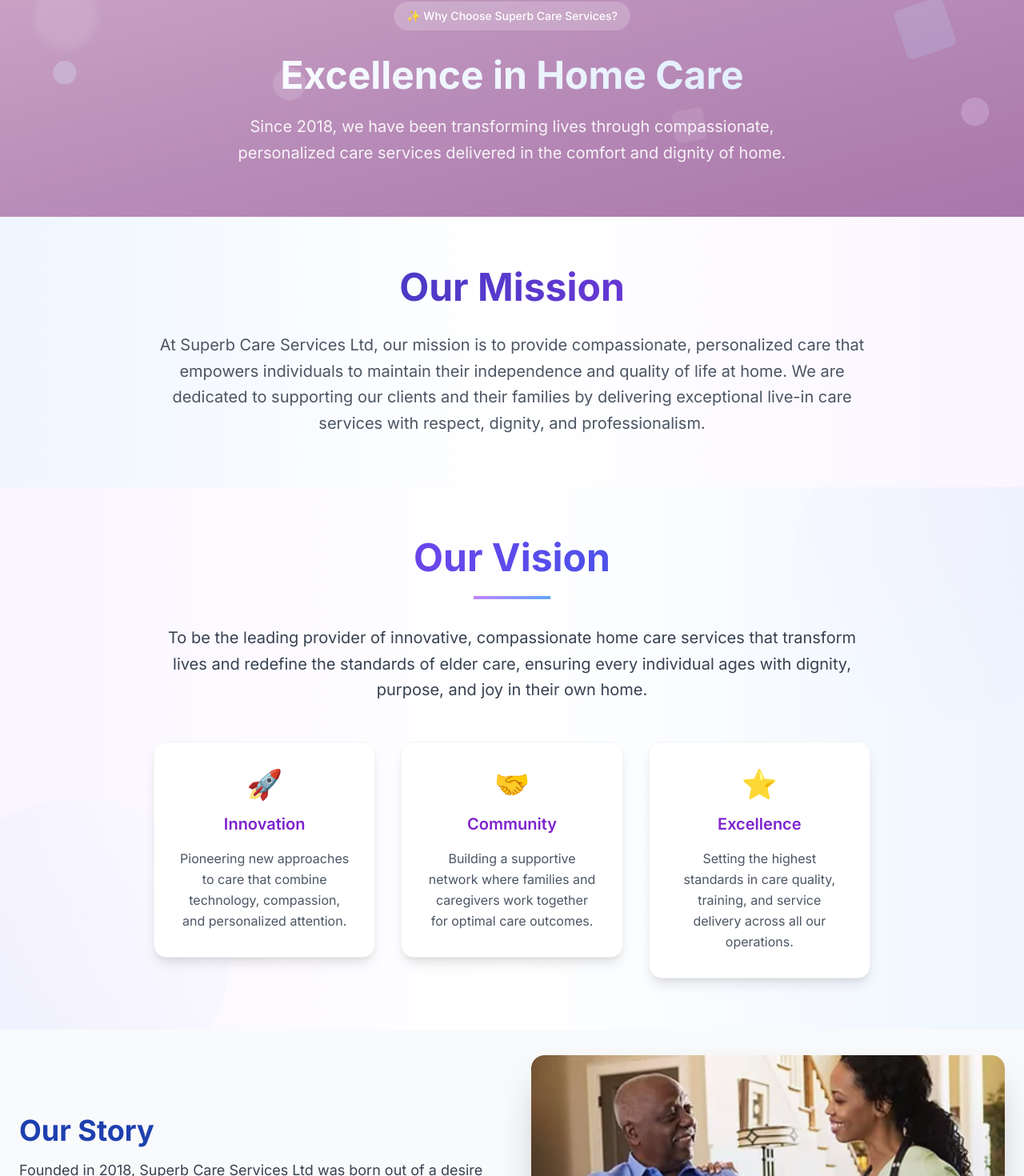
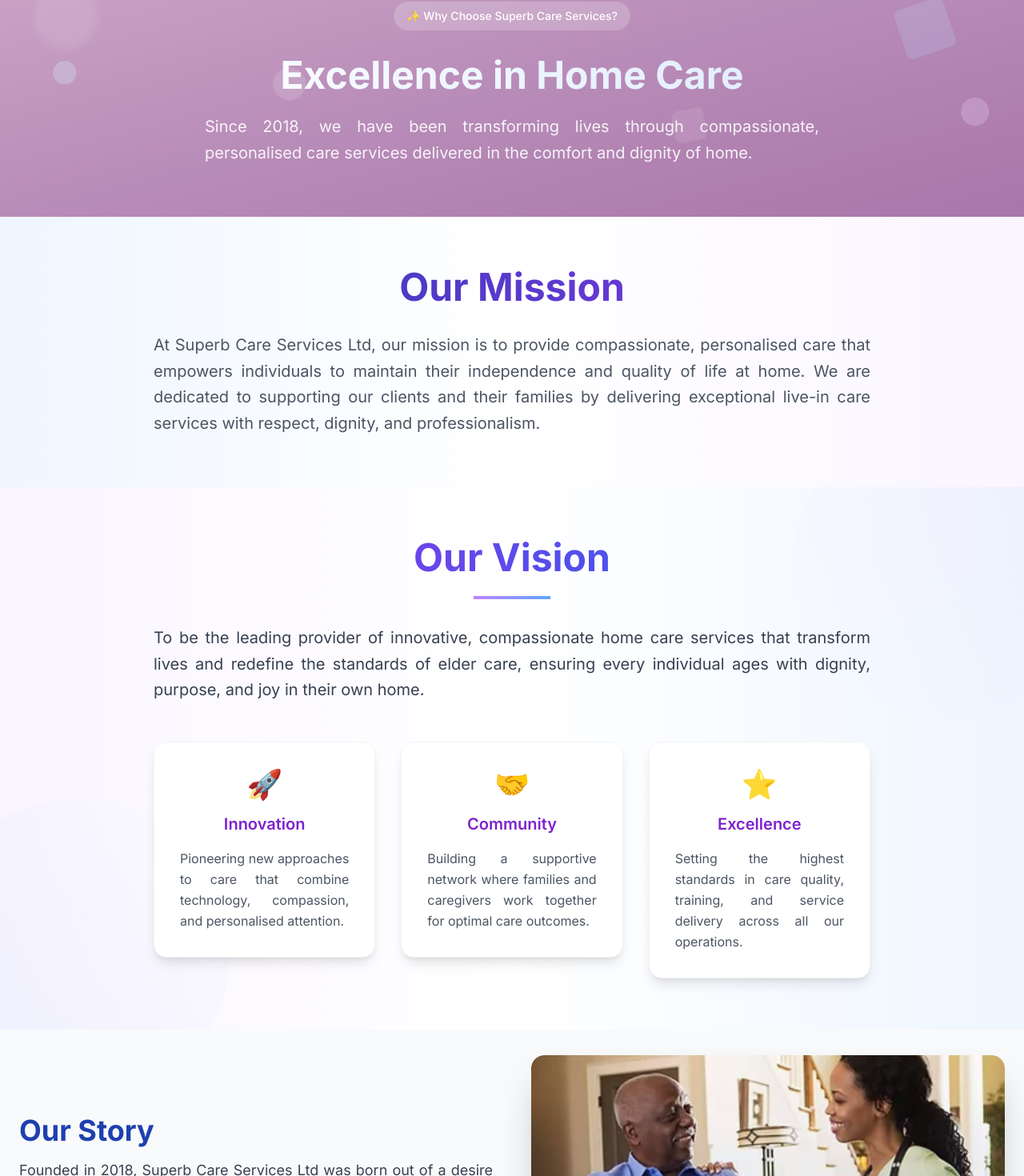
Before and after one commit to JeiKiarie/superbcare-v3, a Next.js app: page /about-us in a window 1280 px wide. Shown: the part 862-2332 px from the top of the page at 80% size. Built offline with nearby package versions, Linux system fonts and the light colour scheme.

Commit message:
Misc fixes

```diff
--- a/app/about-us/page.jsx
+++ b/app/about-us/page.jsx
@@ -52,9 +52,9 @@ const AboutPage = () => {
 							initial={{ opacity: 0, y: 20 }}
 							animate={{ opacity: 1, y: 0 }}
 							transition={{ delay: 0.6 }}>
-							<p className="text-xl leading-relaxed opacity-90 max-w-3xl mx-auto">
+							<p className="text-xl text-justify leading-relaxed opacity-90 max-w-3xl mx-auto">
 								Since 2018, we have been transforming lives through
-								compassionate, personalized care services delivered in the
+								compassionate, personalised care services delivered in the
 								comfort and dignity of home.
 							</p>
 						</AnimatedWrapper>
@@ -72,7 +72,7 @@ const AboutPage = () => {
 					</h2>
 					<p className="text-xl text-gray-600 leading-relaxed max-w-4xl mx-auto">
 						At Superb Care Services Ltd, our mission is to provide
-						compassionate, personalized care that empowers individuals to
+						compassionate, personalised care that empowers individuals to
 						maintain their independence and quality of life at home. We are
 						dedicated to supporting our clients and their families by delivering
 						exceptional live-in care services with respect, dignity, and
@@ -110,7 +110,7 @@ const AboutPage = () => {
 							{[
 								{
 									title: 'Innovation',
-									desc: 'Pioneering new approaches to care that combine technology, compassion, and personalized attention.',
+									desc: 'Pioneering new approaches to care that combine technology, compassion, and personalised attention.',
 									icon: '🚀',
 								},
 								{
@@ -224,7 +224,7 @@ const AboutPage = () => {
 							{
 								icon: <Users className="w-12 h-12 text-blue-500" />,
 								title: 'Compassion',
-								desc: 'We prioritize the well-being of our clients, offering care with empathy, understanding, and kindness.',
+								desc: 'We prioritise the well-being of our clients, offering care with empathy, understanding, and kindness.',
 							},
 							{
 								icon: <ShieldCheck className="w-12 h-12 text-green-500" />,
@@ -427,7 +427,7 @@ const AboutPage = () => {
 							Join Our Family of Clients
 						</h2>
 						<p className="text-xl mb-10 opacity-90">
-							Ready to experience personalized, compassionate care? Contact us
+							Ready to experience personalised, compassionate care? Contact us
 							today to learn more about our services or schedule an appointment.
 						</p>
 						<Link href="/appointment">
--- a/app/globals.css
+++ b/app/globals.css
@@ -196,3 +196,6 @@
 		@apply bg-background text-foreground;
 	}
 }
+p {
+	@apply text-justify;
+}
--- a/app/services/companion-care/page.jsx
+++ b/app/services/companion-care/page.jsx
@@ -51,7 +51,7 @@ const CompanionCarePage = () => {
 						<span className="inline-block px-4 py-2 bg-[#cca6c8]/10 backdrop-blur-sm rounded-full text-sm font-medium text-[#cca6c8] mb-4">
 							📝 Meaningful Connections
 						</span>
-						<h2 className="text-5xl font-bold bg-gradient-to-r from-blue-800 to-[#cca6c8] bg-clip-text text-transparent mb-6">
+						<h2 className="text-3xl md:text-5xl font-bold bg-gradient-to-r from-blue-800 to-[#cca6c8] bg-clip-text text-transparent mb-6">
 							Heartfelt Companionship Care
 						</h2>
 						<p className="text-xl text-gray-600 leading-relaxed max-w-4xl mx-auto">
@@ -280,7 +280,7 @@ const CompanionCarePage = () => {
 						animate={{ opacity: 1, y: 0 }}
 						transition={{ delay: 0.2 }}>
 						<h3 className="text-4xl font-bold bg-gradient-to-r from-blue-800 to-[#cca6c8] bg-clip-text text-transparent mb-6">
-							Companion Care FAQ
+							Companion Care FAQs
 						</h3>
 						<p className="text-xl text-gray-600 max-w-3xl mx-auto">
 							Common questions about our companionship services and how we bring
--- a/app/services/dementia-care/page.jsx
+++ b/app/services/dementia-care/page.jsx
@@ -272,7 +272,7 @@ const DementiaCarePage = () => {
 						animate={{ opacity: 1, y: 0 }}
 						transition={{ delay: 0.2 }}>
 						<h3 className="text-4xl font-bold bg-gradient-to-r from-blue-800 to-[#cca6c8] bg-clip-text text-transparent mb-6">
-							Dementia Care FAQ
+							Dementia Care FAQs
 						</h3>
 						<p className="text-xl text-gray-600 max-w-3xl mx-auto">
 							Understanding dementia care and finding the right support for your
--- a/app/services/elderly-care/page.jsx
+++ b/app/services/elderly-care/page.jsx
@@ -288,7 +288,7 @@ const ElderlyCarePage = () => {
 						animate={{ opacity: 1, y: 0 }}
 						transition={{ delay: 0.2 }}>
 						<h3 className="text-4xl font-bold bg-gradient-to-r from-blue-800 to-[#cca6c8] bg-clip-text text-transparent mb-6">
-							Elderly Care FAQ
+							Elderly Care FAQs
 						</h3>
 						<p className="text-xl text-gray-600 max-w-3xl mx-auto">
 							Find answers to common questions about our elderly care services
--- a/app/services/palliative-care/page.jsx
+++ b/app/services/palliative-care/page.jsx
@@ -44,7 +44,7 @@ const PalliativeCarePage = () => {
 						<span className="inline-block px-4 py-2 bg-[#cca6c8]/10 backdrop-blur-sm rounded-full text-sm font-medium text-[#cca6c8] mb-4">
 							🕊️ Holistic Comfort Care
 						</span>
-						<h2 className="text-5xl font-bold bg-gradient-to-r from-blue-800 to-[#cca6c8] bg-clip-text text-transparent mb-6 py-3">
+						<h2 className="text-5xl font-bold bg-gradient-to-r from-blue-800 to-[#cca6c8] bg-clip-text text-transparent mb-6 py-4">
 							Dignity in Every Moment
 						</h2>
 						<p className="text-xl text-gray-600 leading-relaxed max-w-4xl mx-auto">
@@ -274,7 +274,7 @@ const PalliativeCarePage = () => {
 						animate={{ opacity: 1, y: 0 }}
 						transition={{ delay: 0.2 }}>
 						<h3 className="text-4xl font-bold bg-gradient-to-r from-blue-800 to-[#cca6c8] bg-clip-text text-transparent mb-6">
-							Palliative Care FAQ
+							Palliative Care FAQs
 						</h3>
 						<p className="text-xl text-gray-600 max-w-3xl mx-auto">
 							Clarifying common questions about palliative care support and
--- a/app/services/respite-care/page.jsx
+++ b/app/services/respite-care/page.jsx
@@ -281,7 +281,7 @@ const RespiteCarePage = () => {
 						animate={{ opacity: 1, y: 0 }}
 						transition={{ delay: 0.2 }}>
 						<h3 className="text-4xl font-bold bg-gradient-to-r from-blue-800 to-[#cca6c8] bg-clip-text text-transparent mb-6">
-							Respite Care FAQ
+							Respite Care FAQs
 						</h3>
 						<p className="text-xl text-gray-600 max-w-3xl mx-auto">
 							Answers to common questions about our respite care services
@@ -372,7 +372,7 @@ const RespiteCarePage = () => {
 						<span className="inline-block px-6 py-3 bg-white/20 backdrop-blur-sm rounded-full text-lg font-medium mb-6">
 							🌿 Time to Recharge & Restore Balance
 						</span>
-						<h2 className="text-5xl font-bold mb-8 bg-gradient-to-r from-white to-blue-100 bg-clip-text text-transparent">
+						<h2 className="text-5xl font-bold mb-8 bg-gradient-to-r from-white to-blue-100 bg-clip-text text-transparent py-3">
 							Take Control of Your Well-Being
 						</h2>
 						<p className="text-xl mb-12 opacity-90 leading-relaxed max-w-3xl mx-auto">
--- a/components/Footer.jsx
+++ b/components/Footer.jsx
@@ -179,8 +179,8 @@ const Footer = () => {
 				<div className="border-t border-slate-700/50">
 					<div className="container mx-auto px-6 py-6 text-center">
 						<div className="flex flex-col items-center space-y-2">
-							<div className="flex items-center space-x-2 text-slate-300">
-								<FaHeart className="text-red-500" />
+							<div className="flex items-start md:items-center space-x-2 text-slate-300">
+								<FaHeart className="text-red-500 mt-[0.3rem] md:mt-0" />
 								<span className="text-sm">
 									© {new Date().getFullYear()} Superb Care Services Ltd. All
 									rights reserved.
--- a/components/HeroSection.jsx
+++ b/components/HeroSection.jsx
@@ -105,7 +105,7 @@ const HeroSection = ({
 					{subtitle && (
 						<motion.p
 							variants={subtitleVariants}
-							className="text-lg md:text-xl text-gray-200 tracking-wide">
+							className="text-lg md:text-xl text-gray-200 tracking-wide !text-center">
 							{subtitle}
 						</motion.p>
 					)}
```
